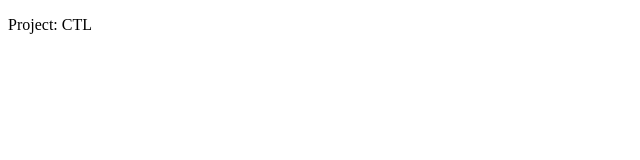
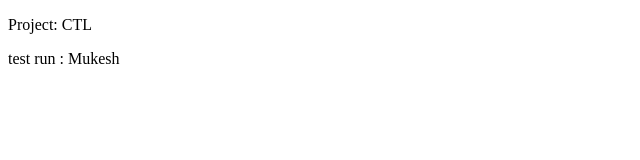
Before and after one commit to 001001001/Dev, a plain HTML site: page ctl/src/com/ctl/html/index.html in a window 1280 px wide. Shown: the whole page, without its empty margins (0-640 px from the left). Drawn offline with Linux system fonts and the light colour scheme.

Commit message:
added a new paragraph Mukesh

```diff
--- a/ctl/src/com/ctl/html/index.html
+++ b/ctl/src/com/ctl/html/index.html
@@ -6,5 +6,6 @@
 </head>
 <body>
 <p>Project: CTL </p>
+<p>test run : Mukesh </p>
 </body>
 </html>
```
